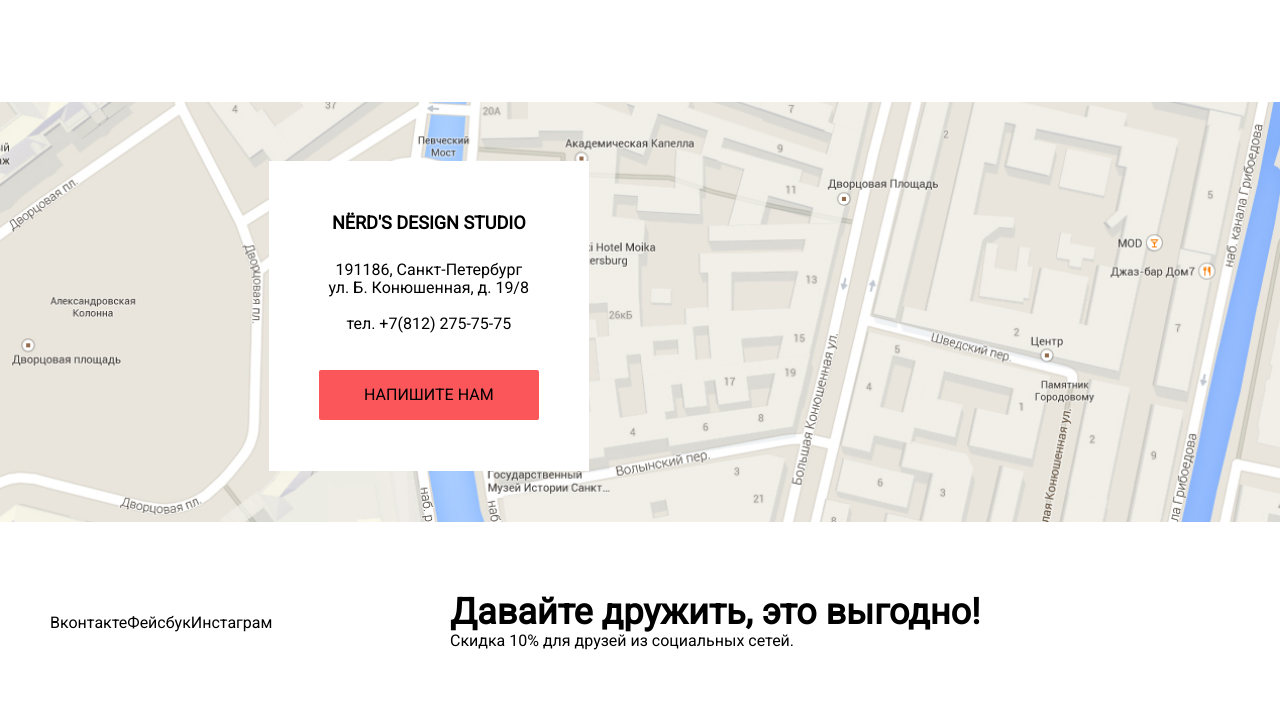
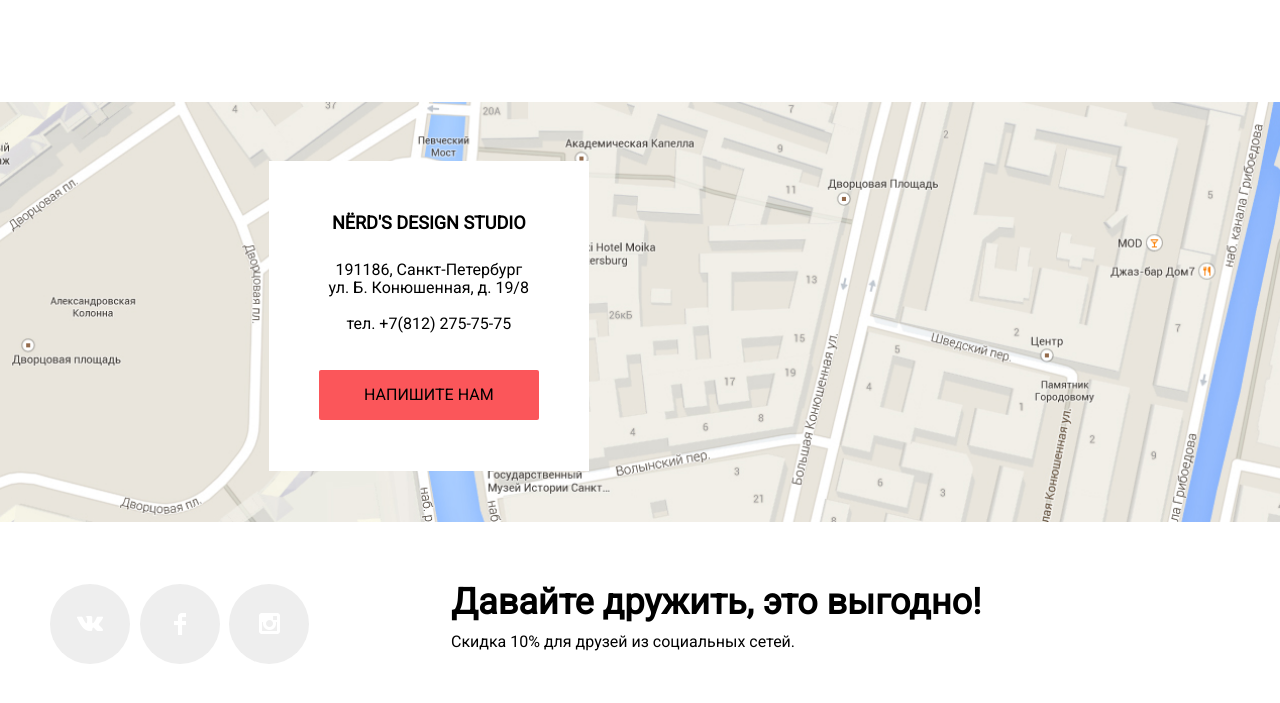
Before and after one commit to XeniaPanayot/476001-nerds, a plain HTML site: page index.html in a window 1280 px wide. Shown: the part 1751-2454 px from the top of the page. Drawn offline with Linux system fonts and the light colour scheme.

Commit message:
index.html social in footer

```diff
--- a/css/style.css
+++ b/css/style.css
@@ -393,6 +393,7 @@ img {
   width: 220px;
   max-height: 51px;
   padding: 13px 29px;
+  color: #ffffff;
   margin: 0 auto;
 }
 .map-marker {
@@ -406,15 +407,55 @@ img {
   margin: 0;
   padding: 0;
   display: flex;
-  width: 400px;
+  width: 259px;
   align-items: center;
+  justify-content: space-between;
 }
+
 .socialmedia-promo {
-  display: flex;
-  flex-direction: column;
-  padding-top: 72px;
+  padding-top: 62px;
   padding-bottom: 72px;
+  padding-left: 142px;
 }
+.socialmedia-headline {
+  padding-bottom: 11px;
+}
+
+/*------------------------------СОЦ СЕТИ--------------------------*/
+.social-media-logo-vk::before {
+  content: "";
+  display: block;
+  background: url(../img/vk-icon.png);
+  background-repeat: no-repeat;
+  background-position: center;
+  background-color: #eeeeee;
+  width: 80px;
+  height: 80px;
+  border-radius: 50%;
+}
+.social-media-logo-fb::before {
+  content: "";
+  display: block;
+  background: url(../img/fb-icon.png);
+  background-repeat: no-repeat;
+  background-position: center;
+  background-color: #eeeeee;
+  width: 80px;
+  height: 80px;
+  border-radius: 50%;
+}
+.social-media-logo-inst::before {
+  content: "";
+  display: block;
+  background: url(../img/insta-icon.png);
+  background-repeat: no-repeat;
+  background-position: center;
+  background-color: #eeeeee;
+  width: 80px;
+  height: 80px;
+  border-radius: 50%;
+}
+
 
 /*-----------------------------WRITE-INNER-----------------------*/
 .write-inner {
--- a/index.html
+++ b/index.html
@@ -204,13 +204,13 @@
 		<div class="social-media container">
 			<ul class="social-media-list">
 				<li>
-					<a class="social-media-logo social-media-logo-vk" href="#">Вконтакте</a>
+					<a class="social-media-logo social-media-logo-vk" href="#"></a>
 				</li>
 				<li>
-					<a class="social-media-logo social-media-logo-fb" href="#">Фейсбук</a>
+					<a class="social-media-logo social-media-logo-fb" href="#"></a>
 				</li>
 				<li>
-					<a class="social-media-logo social-media-logo-inst" href="#">Инстаграм</a>
+					<a class="social-media-logo social-media-logo-inst" href="#"></a>
 				</li>
 			</ul>
 			<div class="socialmedia-promo">
```
Also changed, not shown: img/Boardingpass.jpg (added), img/fb-icon.png (added), img/insta-icon.png (added), img/vk-icon.png (added).
